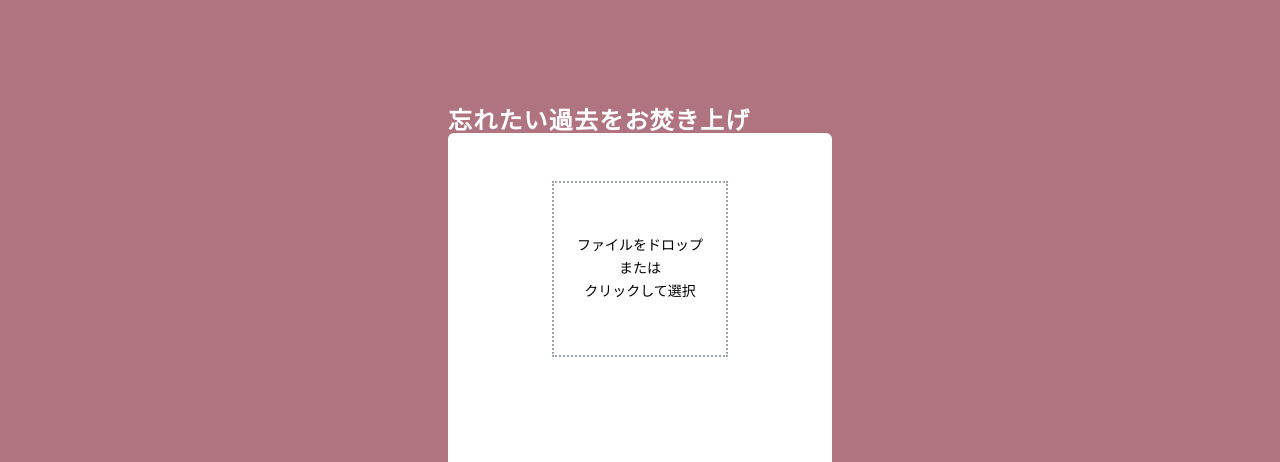
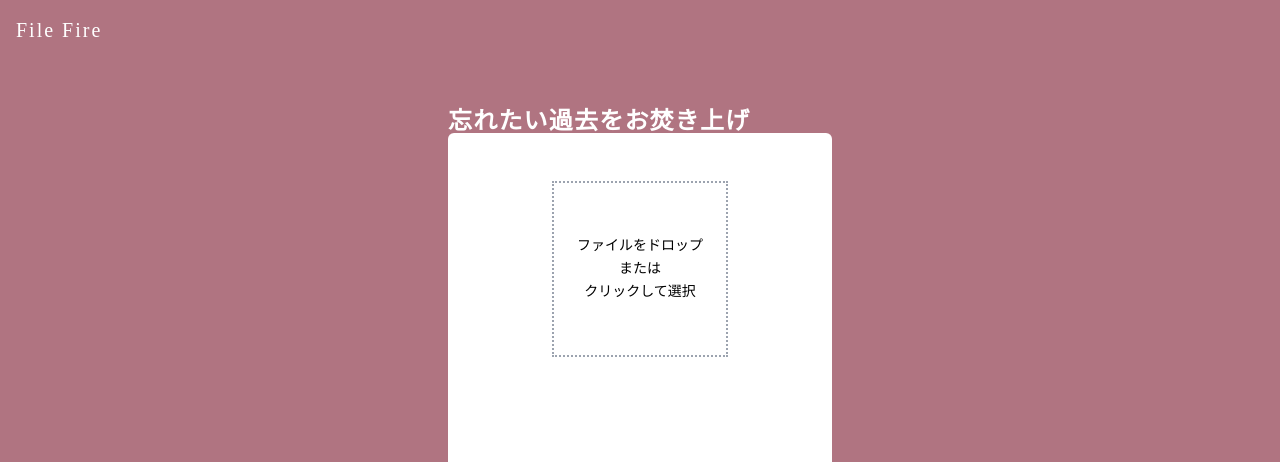
Before and after one commit to Ryuki-4648/file-fire, a React (Create React App) app in the folder fire/: page / in a window 1280 px wide. Shown: the top 462 px of the page. Built offline with nearby package versions, Linux system fonts and the light colour scheme; a web font is replaced by a local one.

Commit message:
インデント、alt、ヘッダー位置

```diff
--- a/fire/src/App.tsx
+++ b/fire/src/App.tsx
@@ -13,7 +13,9 @@ function App() {
   return (
     <div className="App relative flex h-screen items-center justify-center overflow-hidden">
       <header className="l-header">
-        <h1>File Fire</h1>
+        <h1 className="absolute left-4 top-4 w-full text-xl tracking-widest text-white">
+          File Fire
+        </h1>
       </header>
       <img
         src="/img_title01.png"
@@ -21,7 +23,6 @@ function App() {
         alt="タイトル"
       />
       <section className="c-box01 absolute mx-auto h-2/3 w-4/5 rounded-md bg-white px-6 py-12 md:w-96">
-        <div className="">
         <p className="c-title01 absolute -top-6 left-0 mb-10 text-center text-xl font-bold tracking-wider text-white md:-top-7 md:text-2xl">
           忘れたい過去をお焚き上げ
         </p>
@@ -35,12 +36,12 @@ function App() {
               >
                 <img
                   src="/img_file01.png"
-                    alt=""
+                  alt="ファイル"
                   className="image02 absolute top-12 z-10 w-32"
                 />
                 <img
                   src="/img_fire01.png"
-                    alt=""
+                  alt="焚き火"
                   className="image01 z-1 absolute top-32 w-40"
                 />
               </div>
@@ -84,8 +85,7 @@ function App() {
           >
             焚きなおす
           </p>
-            {isFinished && <img src="/img_fire02.png" alt="燃えたあと" />}
-          </div>
+          {isFinished && <img src="/img_fire02.png" alt="燃えたあとの焚き火" />}
         </div>
       </section>
     </div>
```
Lines whose indentation alone changed are shown as unchanged.
